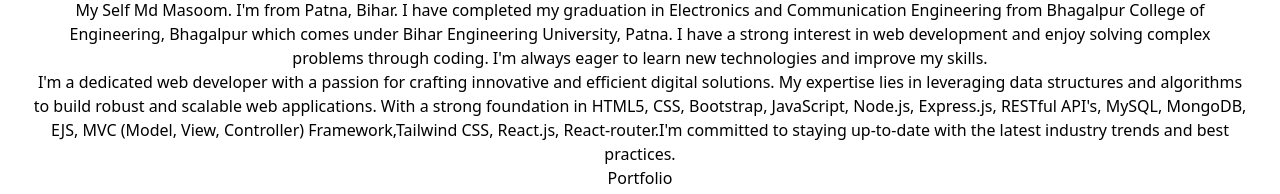
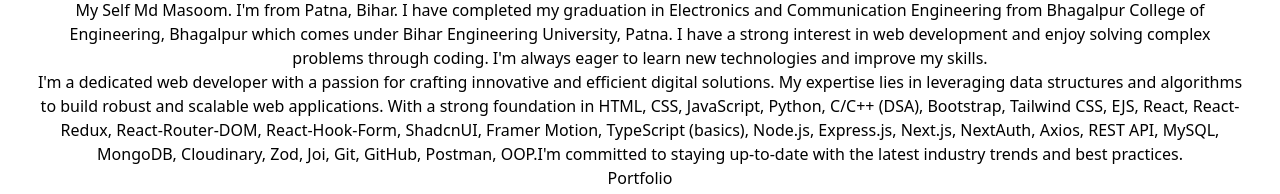
Before and after one commit to masoommd/Portfolio, a React (Vite) app: page /about in a window 1280 px wide. Shown: the part 598-792 px from the top of the page. Built offline with nearby package versions, Linux system fonts and the light colour scheme.

Commit message:
change skills in about section

```diff
--- a/src/components/About/About.jsx
+++ b/src/components/About/About.jsx
@@ -1,4 +1,4 @@
-import React from 'react'
+import React from "react";
 
 export default function About() {
   return (
@@ -6,25 +6,48 @@
       <div className="container m-auto px-0 text-gray-600 md:px-12 xl:px-1 ">
         <div className="space-y-6 md:space-y-0 md:flex md:gap-6 px-0 lg:items-center lg:gap-1">
           <div className="md:5/12 lg:w-5/12">
-                      <img
-                            className='w-96 shadow-sm'
-                          src="/about2.png"
-                          alt="image"
-                      />
+            <img className="w-96 shadow-sm" src="/about2.png" alt="image" />
           </div>
           <div className="md:7/12 lg:w-6/12 ">
             <h2 className="text-2xl text-gray-100 font-bold underline md:text-4xl">
               A Bit About Me
             </h2>
-                      <p className="mt-4 text-gray-200 text-lg text-justify font-semibold font-mono  first-letter:text-7xl first-letter:font-bold first-letter:text-white
-  first-letter:mr-3 first-letter:float-left first-letter:font-sans">
-                         My Self <span className=' bg-gray-400  text-gray-700 px-1'>Md Masoom</span>. I'm from Patna, Bihar. I have completed my graduation in <span className=' bg-gray-400  text-gray-700 px-1' > Electronics and Communication  Engineering</span> from Bhagalpur College of Engineering, Bhagalpur which comes under Bihar Engineering University, Patna. I have a strong interest in web development and enjoy solving complex problems through coding. I'm always eager to learn new technologies and improve my skills.
+            <p
+              className="mt-4 text-gray-200 text-lg text-justify font-semibold font-mono  first-letter:text-7xl first-letter:font-bold first-letter:text-white
+  first-letter:mr-3 first-letter:float-left first-letter:font-sans"
+            >
+              My Self{" "}
+              <span className=" bg-gray-400  text-gray-700 px-1">
+                Md Masoom
+              </span>
+              . I'm from Patna, Bihar. I have completed my graduation in{" "}
+              <span className=" bg-gray-400  text-gray-700 px-1">
+                {" "}
+                Electronics and Communication Engineering
+              </span>{" "}
+              from Bhagalpur College of Engineering, Bhagalpur which comes under
+              Bihar Engineering University, Patna. I have a strong interest in
+              web development and enjoy solving complex problems through coding.
+              I'm always eager to learn new technologies and improve my skills.
             </p>
             <p className="mt-6 text-gray-200 text-lg text-justify font-semibold font-mono ">
-                      I'm a dedicated <span className=' bg-gray-400  text-gray-700 px-1'>web developer</span> with a passion for crafting innovative and efficient digital solutions. My expertise lies in leveraging data structures and algorithms to build robust and scalable web applications. With a strong foundation in <span className=' bg-gray-400  text-gray-700 px-1'>HTML5, CSS, Bootstrap, JavaScript, Node.js, Express.js, RESTful API's, MySQL, MongoDB, EJS, MVC (Model, View, Controller) Framework,Tailwind CSS, React.js, React-router</span>.I'm committed to staying up-to-date with the latest industry trends and best practices.
-
+              I'm a dedicated{" "}
+              <span className=" bg-gray-400  text-gray-700 px-1">
+                web developer
+              </span>{" "}
+              with a passion for crafting innovative and efficient digital
+              solutions. My expertise lies in leveraging data structures and
+              algorithms to build robust and scalable web applications. With a
+              strong foundation in{" "}
+              <span className=" bg-gray-400  text-gray-700 px-1">
+                {" "}
+                HTML, CSS, JavaScript, Python, C/C++ (DSA), Bootstrap, Tailwind
+                CSS, EJS, React, React-Redux, React-Router-DOM, React-Hook-Form, ShadcnUI, Framer Motion, TypeScript (basics), Node.js, Express.js, Next.js, NextAuth, Axios, REST API, MySQL, MongoDB,
+                Cloudinary, Zod, Joi, Git, GitHub, Postman, OOP
+              </span>
+              .I'm committed to staying up-to-date with the latest industry
+              trends and best practices.
             </p>
-
           </div>
         </div>
       </div>
```
Lines whose indentation alone changed are shown as unchanged.
